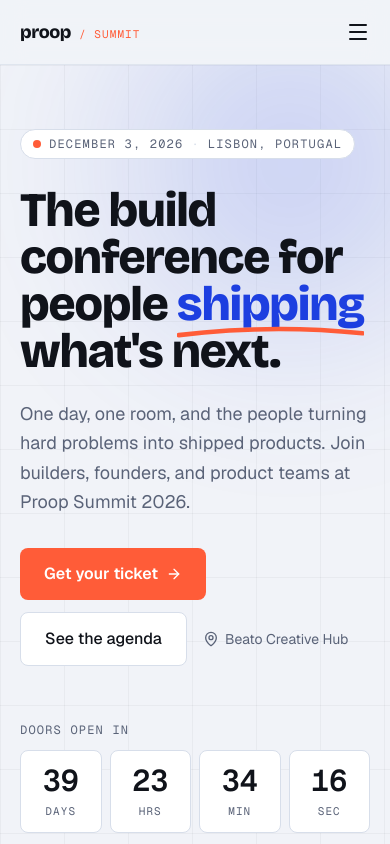
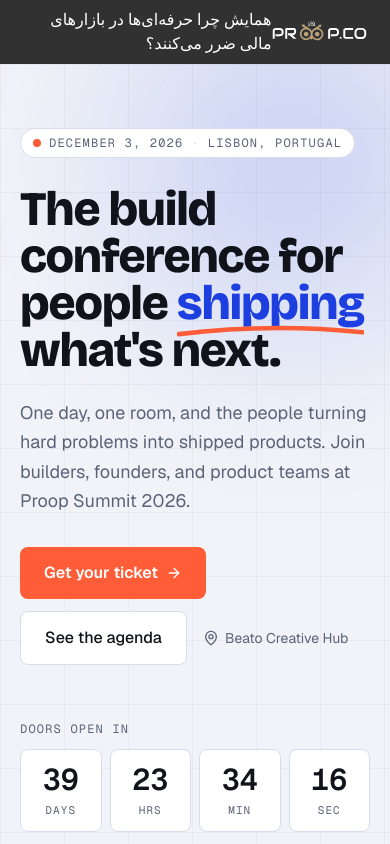
Before and after one commit to KOK-Q/proopco-event, a Next.js app: page / in a window 390 px wide. Shown: the top 844 px of the page. Built offline with nearby package versions, Linux system fonts and the light colour scheme.

Commit message:
Header creation

```diff
--- a/src/app/globals.css
+++ b/src/app/globals.css
@@ -11,6 +11,8 @@
   --font-mono: var(--font-geist-mono);
   --font-display: var(--font-bricolage);
   --font-heading: var(--font-bricolage);
+  /* Brand palette — applied only to the parts specified */
+  --color-navbar: var(--navbar);
   --color-sidebar-ring: var(--sidebar-ring);
   --color-sidebar-border: var(--sidebar-border);
   --color-sidebar-accent-foreground: var(--sidebar-accent-foreground);
@@ -50,6 +52,9 @@
 }
 
 :root {
+  /* ── Brand palette ───────────────────────────────────────── */
+  --navbar: rgba(7, 7, 7, 0.82); /* navbar background */
+
   /* Cobalt & Coral — cool porcelain base, electric cobalt, warm coral pop */
   --background: #f1f3f8;
   --foreground: #10131a;
--- a/src/app/page.tsx
+++ b/src/app/page.tsx
@@ -1,4 +1,4 @@
-import { SiteNav } from "@/components/site-nav";
+import { Header } from "@/components/Header/Header";
 import { Hero } from "@/components/sections/hero";
 import { Marquee } from "@/components/sections/marquee";
 import { About } from "@/components/sections/about";
@@ -11,7 +11,7 @@ import { Footer } from "@/components/sections/footer";
 export default function Home() {
   return (
     <>
-      <SiteNav />
+      <Header />
       <main className="flex-1">
         <Hero />
         <Marquee />
--- /dev/null
+++ b/src/components/Header/Header.tsx
@@ -0,0 +1,30 @@
+import Image from "next/image";
+
+/**
+ * Sticky site header. Stays pinned to the top of the viewport while scrolling
+ * (`sticky top-0`) and sits above page content (`z-50`) with a translucent,
+ * blurred background. Layout is a simple `justify-between` row:
+ * text on the left, logo on the right. 22px side padding (`px-[22px]`).
+ */
+export function Header() {
+  return (
+    <header className="sticky top-0 z-50 bg-navbar backdrop-blur-md">
+      <nav className="flex h-16 w-full items-center justify-between px-[22px]">
+        <span dir="rtl" className="text-base font-medium text-white sm:text-lg">
+         همایش چرا حرفه‌ای‌ها در بازارهای مالی ضرر می‌کنند؟
+        </span>
+
+        <a href="#top" aria-label="Home">
+          <Image
+            src="/logo-type.svg"
+            alt="Proop"
+            width={153}
+            height={36}
+            priority
+            className="h-8 w-auto sm:h-9"
+          />
+        </a>
+      </nav>
+    </header>
+  );
+}
--- a/src/components/site-nav.tsx
+++ /dev/null
@@ -1,78 +0,0 @@
-"use client";
-
-import { useState } from "react";
-import { Menu, X } from "lucide-react";
-import { event } from "@/lib/event";
-import { cn } from "@/lib/utils";
-
-export function SiteNav() {
-  const [open, setOpen] = useState(false);
-
-  return (
-    <header className="sticky top-0 z-50 border-b border-border/70 bg-background/80 backdrop-blur-md">
-      <nav className="mx-auto flex h-16 w-full max-w-6xl items-center justify-between px-5 sm:px-8">
-        <a href="#top" className="flex items-baseline gap-2 font-display">
-          <span className="text-lg font-extrabold tracking-tight">proop</span>
-          <span className="font-mono text-[11px] uppercase tracking-widest text-accent">
-            / summit
-          </span>
-        </a>
-
-        <div className="hidden items-center gap-8 md:flex">
-          {event.nav.map((item) => (
-            <a
-              key={item.href}
-              href={item.href}
-              className="text-sm text-muted-foreground transition-colors hover:text-foreground"
-            >
-              {item.label}
-            </a>
-          ))}
-          <a
-            href="#register"
-            className="rounded-lg bg-foreground px-4 py-2 text-sm font-medium text-background transition-opacity hover:opacity-90"
-          >
-            Get tickets
-          </a>
-        </div>
-
-        <button
-          type="button"
-          onClick={() => setOpen((v) => !v)}
-          className="md:hidden"
-          aria-label={open ? "Close menu" : "Open menu"}
-          aria-expanded={open}
-        >
-          {open ? <X className="size-6" /> : <Menu className="size-6" />}
-        </button>
-      </nav>
-
-      <div
-        className={cn(
-          "overflow-hidden border-t border-border bg-background md:hidden",
-          open ? "max-h-80" : "max-h-0 border-t-0",
-        )}
-      >
-        <div className="flex flex-col gap-1 px-5 py-4">
-          {event.nav.map((item) => (
-            <a
-              key={item.href}
-              href={item.href}
-              onClick={() => setOpen(false)}
-              className="rounded-md px-2 py-2 text-base text-foreground hover:bg-secondary"
-            >
-              {item.label}
-            </a>
-          ))}
-          <a
-            href="#register"
-            onClick={() => setOpen(false)}
-            className="mt-2 rounded-lg bg-foreground px-4 py-2.5 text-center text-sm font-medium text-background"
-          >
-            Get tickets
-          </a>
-        </div>
-      </div>
-    </header>
-  );
-}
```
Also changed, not shown: public/logo-type.svg (added), 1 other file (tests, documents, lock files or other folders).
